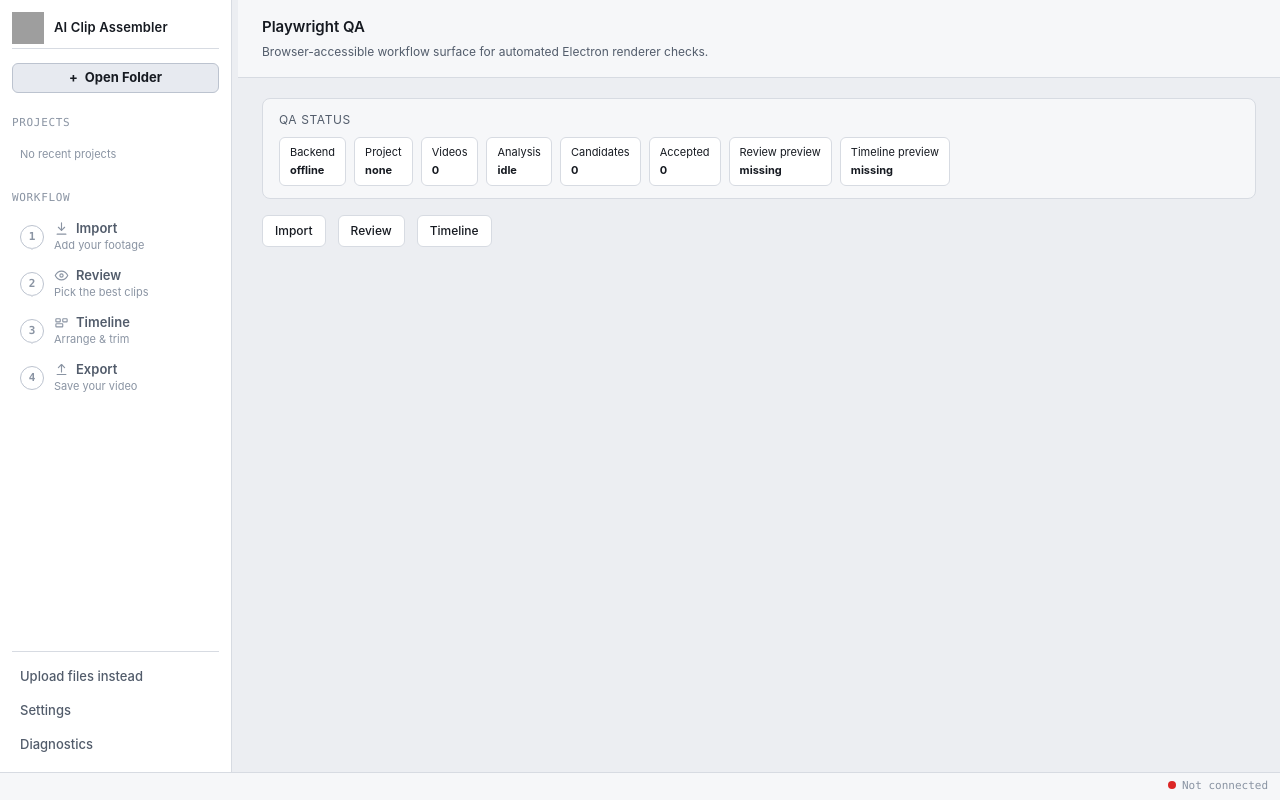
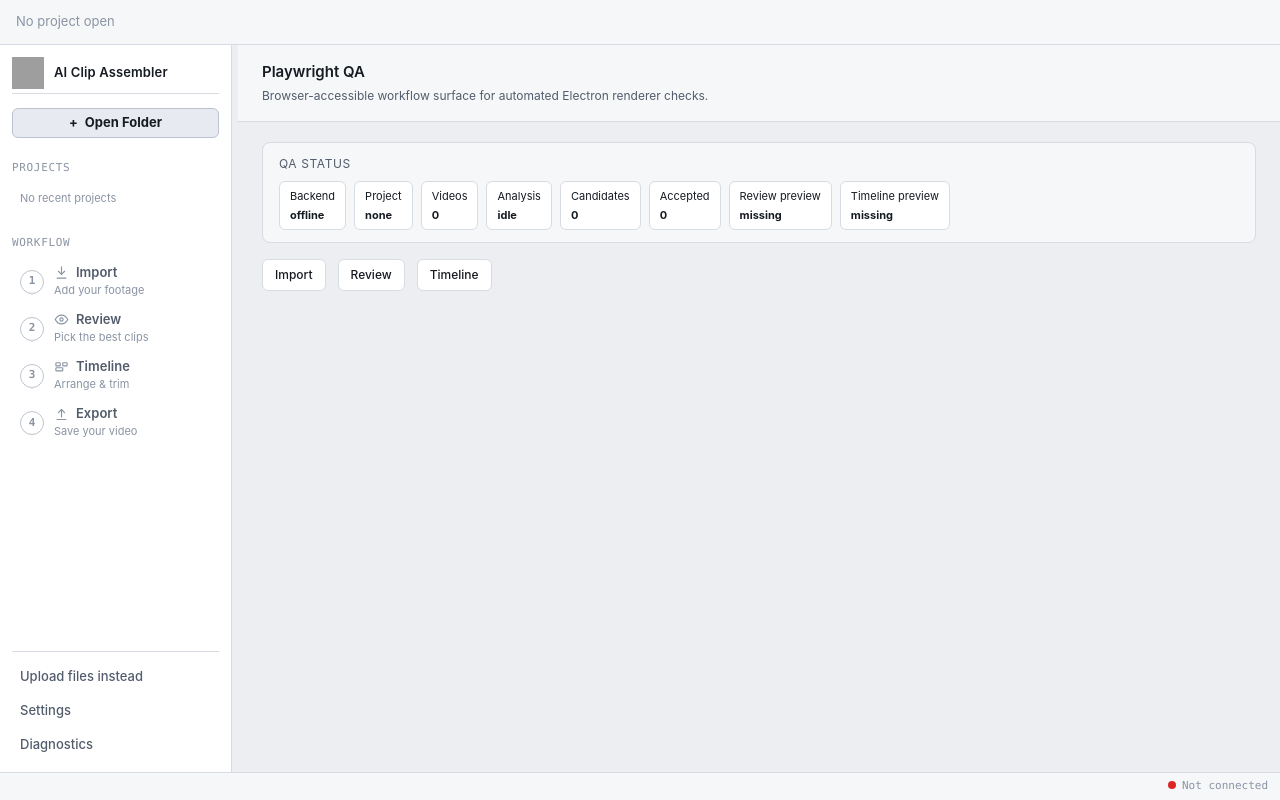
Before and after one commit to evilkels/ai-clip-assembler, a React (Vite) app in the folder frontend/src/renderer/: page /#/playwriter in a window 1280 px wide. Built offline with nearby package versions, Linux system fonts and the light colour scheme; grey boxes are pictures that could not be loaded.

Commit message:
feat: add project identity shell header

```diff
--- a/frontend/src/renderer/src/layouts/AppShell.tsx
+++ b/frontend/src/renderer/src/layouts/AppShell.tsx
@@ -5,6 +5,7 @@
 import { UpdateBanner } from '../components/UpdateBanner';
 import { usePanelWidth } from '../hooks/usePanelWidth';
 import { Sidebar } from './Sidebar';
+import { ProjectHeader } from './ProjectHeader';
 import { StatusBar } from './StatusBar';
 
 type AppShellProps = {
@@ -21,6 +22,7 @@
 
   return (
     <div className="app-shell">
+      <ProjectHeader />
       {/* Always-present grid row so the shell keeps its layout when empty. */}
       <div className="app-banners">
         <UpdateBanner />
--- /dev/null
+++ b/frontend/src/renderer/src/layouts/ProjectHeader.tsx
@@ -0,0 +1,40 @@
+import { useReview } from '../state/ReviewContext';
+
+type ProjectHeaderProps = {
+  onRename?: () => void;
+};
+
+function basename(path: string): string {
+  return path.split(/[\\/]/).filter(Boolean).at(-1) ?? path;
+}
+
+export function ProjectHeader({ onRename }: ProjectHeaderProps) {
+  const { projectFolder, projectName } = useReview();
+  const displayName = projectName ?? (projectFolder ? basename(projectFolder) : null);
+  const hasProject = Boolean(displayName || projectFolder);
+
+  return (
+    <header className="project-header" aria-label="Current project">
+      {!hasProject ? (
+        <span className="project-header-empty">No project open</span>
+      ) : (
+        <div className="project-header-content">
+          <strong className="project-header-name">{displayName ?? 'Project'}</strong>
+          {projectFolder && (
+            <span className="project-header-path" title={projectFolder}>
+              {projectFolder}
+            </span>
+          )}
+          <button
+            className="btn subtle project-header-rename"
+            type="button"
+            onClick={onRename}
+            disabled={!onRename}
+          >
+            Rename
+          </button>
+        </div>
+      )}
+    </header>
+  );
+}
--- a/frontend/src/renderer/src/layouts/Sidebar.tsx
+++ b/frontend/src/renderer/src/layouts/Sidebar.tsx
@@ -59,7 +59,6 @@
 export function Sidebar() {
   const {
     projectFolder,
-    projectName,
     recentProjects,
     loading,
     openProjectFolder,
@@ -186,7 +185,6 @@
           Diagnostics
         </button>
         {error && <div className="sidebar-error">{error}</div>}
-        {projectName && <div className="sidebar-current">{projectName}</div>}
       </div>
 
       {settingsTab && (
--- a/frontend/src/renderer/src/routes/Import.tsx
+++ b/frontend/src/renderer/src/routes/Import.tsx
@@ -99,7 +99,6 @@
 export function ImportPage() {
   const {
     projectId,
-    projectName,
     projectFolder,
     cloudAiConsent,
     uploadedVideos,
@@ -402,11 +401,7 @@
       <div className="page-header">
         <div className="page-header-text">
           <h1>Import</h1>
-          <p title={projectFolder ?? undefined}>
-            {projectFolder
-              ? `${projectName ?? 'Project'} · ${projectFolder}`
-              : 'Choose a footage folder or upload drone footage. Analyze to detect stable clip candidates.'}
-          </p>
+          <p>Choose a footage folder or upload drone footage. Analyze to detect stable clip candidates.</p>
         </div>
       </div>
       <div className="page-body">
--- a/frontend/src/renderer/src/styles.css
+++ b/frontend/src/renderer/src/styles.css
@@ -52,11 +52,56 @@
 
 .app-shell {
   display: grid;
-  grid-template-rows: auto minmax(0, 1fr) 28px;
+  grid-template-rows: auto auto minmax(0, 1fr) 28px;
   height: 100vh;
   min-width: 1024px;
   overflow: hidden;
   background: var(--bg-0);
+}
+
+.project-header {
+  min-width: 0;
+  display: flex;
+  align-items: center;
+  padding: var(--space-3) var(--space-4);
+  border-bottom: 1px solid var(--border);
+  background: var(--bg-1);
+}
+
+.project-header-content {
+  min-width: 0;
+  display: flex;
+  align-items: baseline;
+  gap: var(--space-3);
+  width: 100%;
+}
+
+.project-header-name {
+  min-width: 0;
+  overflow: hidden;
+  text-overflow: ellipsis;
+  white-space: nowrap;
+  color: var(--text);
+  font-size: var(--text-lg);
+  font-weight: 650;
+}
+
+.project-header-path {
+  min-width: 0;
+  overflow: hidden;
+  text-overflow: ellipsis;
+  white-space: nowrap;
+  color: var(--text-muted);
+  font-size: var(--text-sm);
+}
+
+.project-header-rename {
+  flex: 0 0 auto;
+}
+
+.project-header-empty {
+  color: var(--text-muted);
+  font-size: var(--text-sm);
 }
 
 .app-workspace {
```
Also changed, not shown: 1 other file (tests, documents, lock files or other folders).
